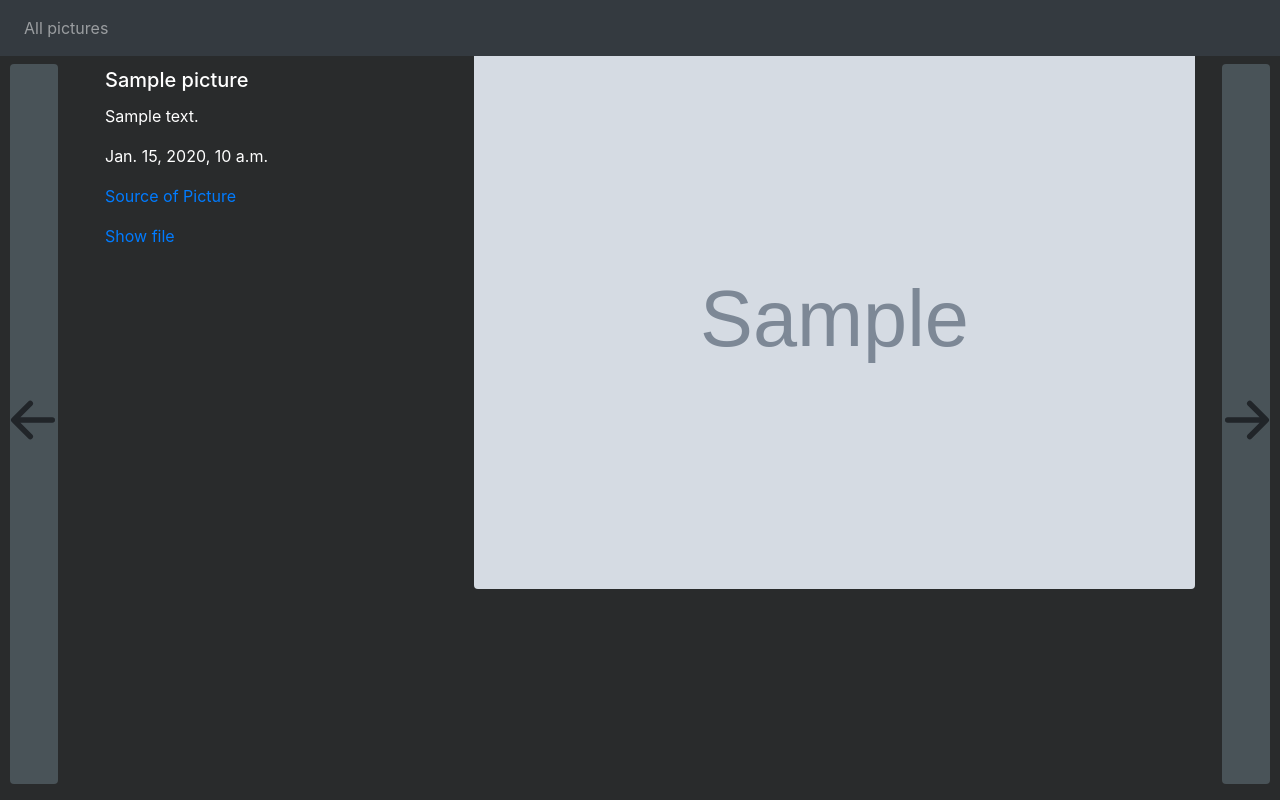
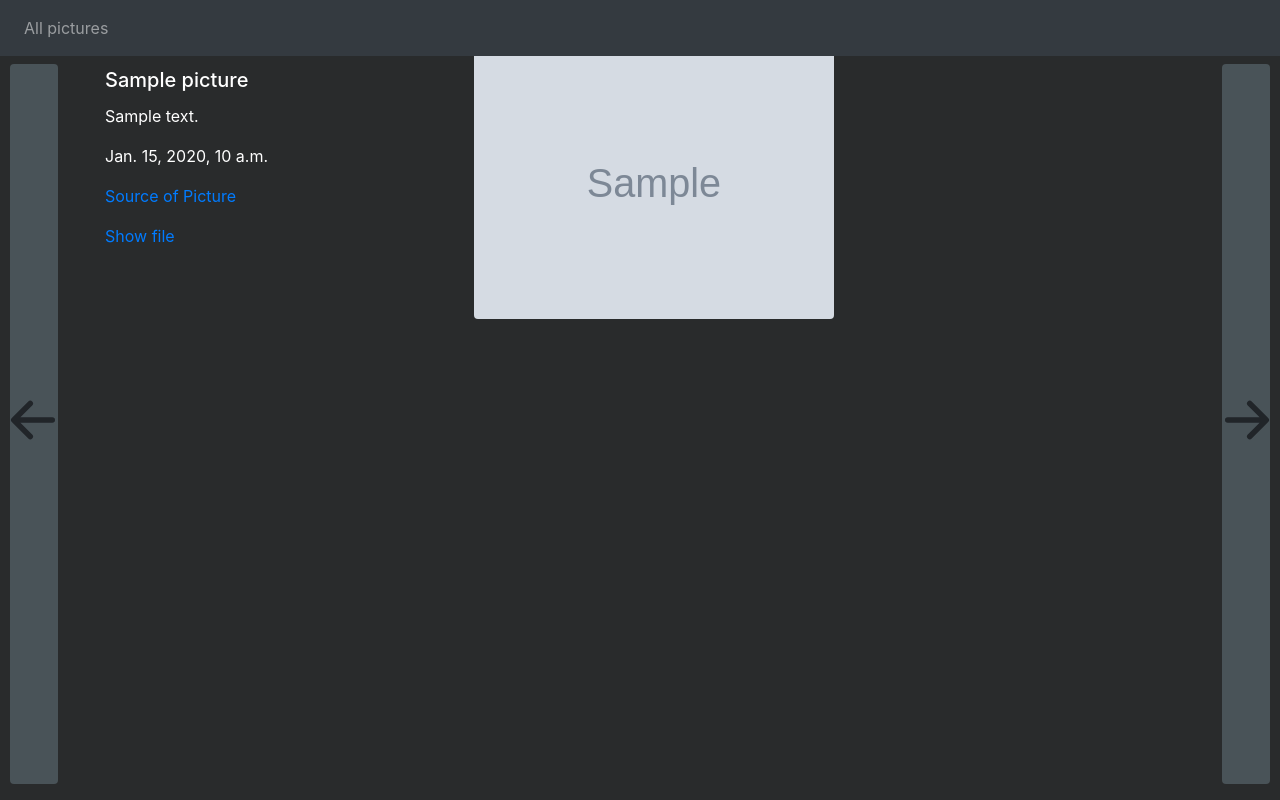
Before and after one commit to Tasari/django-photogallery, a Django app: template photogallery/templates/photogallery/detail.html in a window 1280 px wide. Run offline with Django 3.2, Linux system fonts and the light colour scheme; the template is opened without the code that fills it: most values are stand-ins (such as "Sample title", 1, 10 or a date in 2020); grey boxes marked "Sample" are stand-in pictures; some libraries are stand-ins or nearby versions.

Commit message:
high image bugfix

```diff
--- a/photogallery/templates/photogallery/detail.html
+++ b/photogallery/templates/photogallery/detail.html
@@ -39,7 +39,7 @@
     {% if picture.url_height < 1000 or picture.url_height < picture.url_width %}
       <img src={% get_media_prefix %}{{picture.picture}} class="card-img-top rounded">
     {% else %}
-      <img src={% get_media_prefix %}{{picture.picture}} class="card-img-top w-3rem0 rounded" >
+      <img src={% get_media_prefix %}{{picture.picture}} class="card-img-top w-50 rounded" >
     {% endif %}
   </div>
 </div>
```
